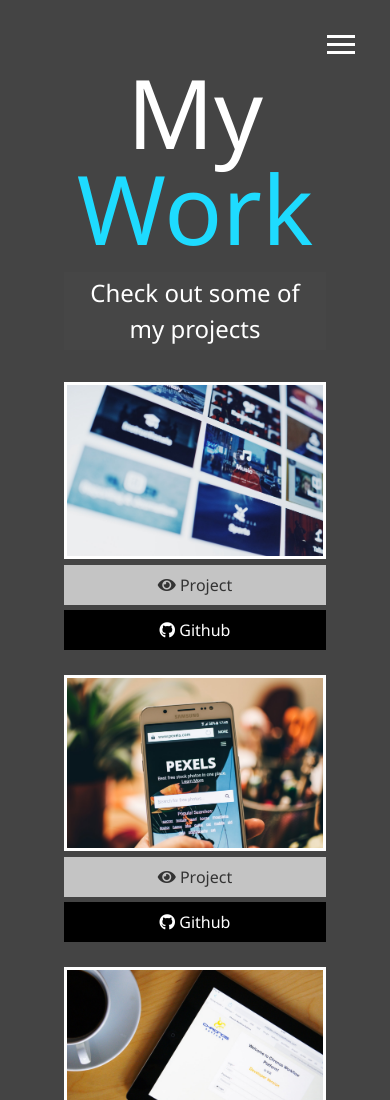
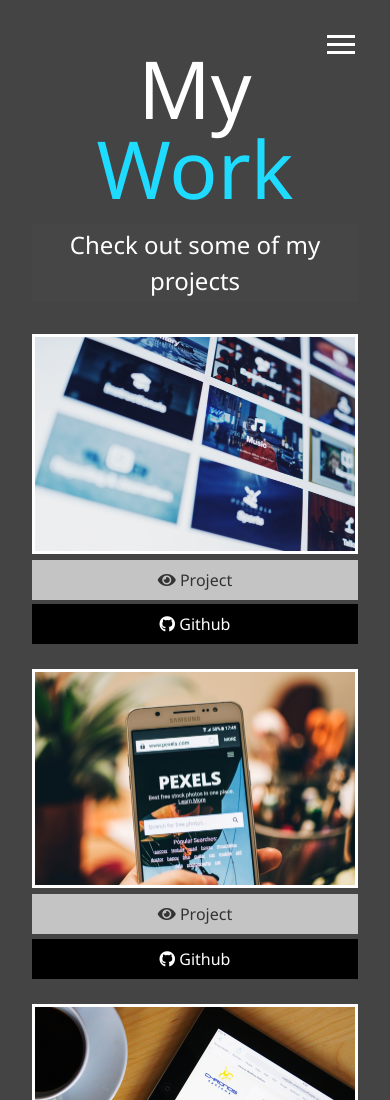
Before and after one commit to oziancode/modern_portfolio, a plain HTML site: page work.html in a window 390 px wide. Shown: the top 1100 px of the page. Drawn offline with Linux system fonts and the light colour scheme.

Commit message:
Update main.css

```diff
--- a/css/main.css
+++ b/css/main.css
@@ -280,7 +280,23 @@
     grid-template-columns: repeat(2, 1fr); } }
 
 @media screen and (max-width: 500px) {
-  main#home h1 {
-    margin-top: 10vh; }
+  main {
+    padding: 2rem;
+    #home h1 {
+      margin-top: 10vh;
+    }
+
+    .lg-heading {
+      margin-top: 1rem;
+      font-size: 5rem;
+    }
+  }
+
+  .portrait {
+    width: 150px;
+    height: 150px;
+  }
+
   .projects {
-    grid-template-columns: 1fr; } }
+    grid-template-columns: 1fr;
+  }
```
